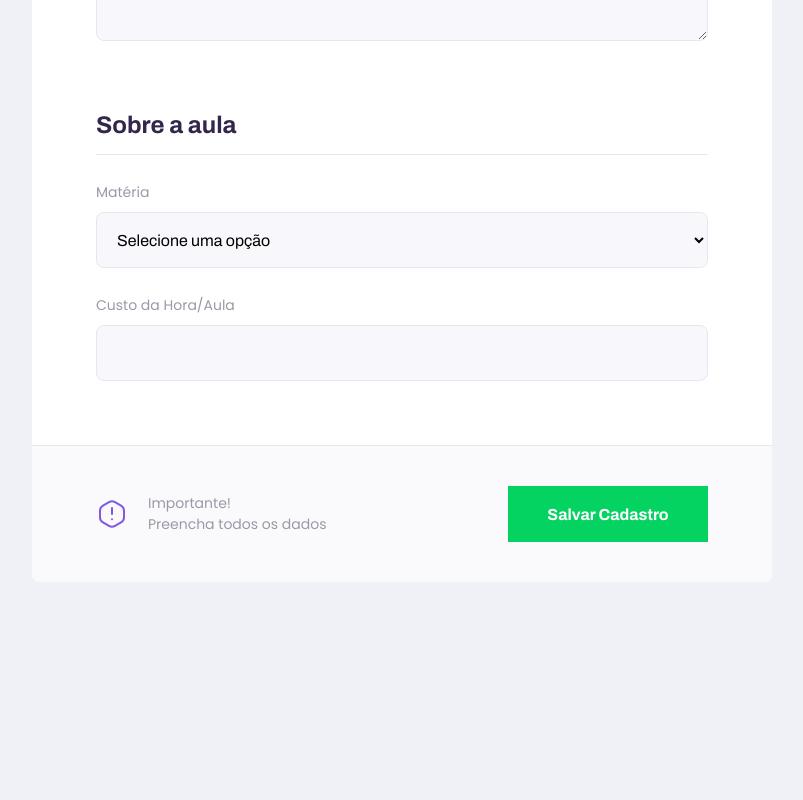
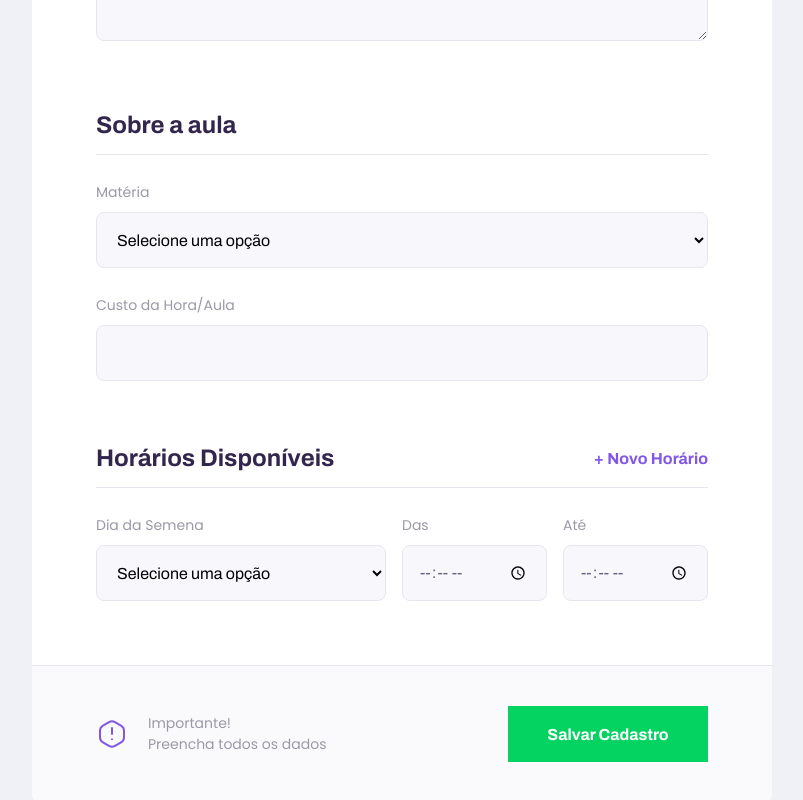
Before and after one commit to gustavohrgomes/Proffy, a React (Create React App) app in the folder web/: page /give-classes in a window 1280 px wide. Shown: the part 910-1710 px from the top of the page, without its empty margins (238-1041 px from the left). Before the commit the page ends 1492 px from the top, so only its background shows below. Built offline with nearby package versions, Linux system fonts and the light colour scheme.

Commit message:
Create form & hook for schedule items

```diff
--- a/web/src/pages/TeacherForm/index.tsx
+++ b/web/src/pages/TeacherForm/index.tsx
@@ -1,7 +1,7 @@
-import React from 'react'
+import React, { useState } from 'react'
+
 import PageHeader from '../../Components/PageHeader';
 import Input from '../../Components/Input';
-
 import warningIcon from '../../assets/images/icons/warning.svg';
 import Textarea from '../../Components/Textarea';
 import Select from '../../Components/Select';
@@ -9,6 +9,17 @@ import Select from '../../Components/Select';
 import './styles.css';
 
 function TeacherForm() {
+  const [scheduleItems, setScheduleItems] = useState([
+    { week_day: 0, from: '', to: '' }
+  ]);
+
+  function addNewScheduleItem() {
+    setScheduleItems([
+      ...scheduleItems,
+      { week_day: 0, from: '', to: '' }
+    ]);
+  }
+
   return (
     <div id="page-teacher-form" className="container">
       <PageHeader
@@ -45,6 +56,41 @@ function TeacherForm() {
         <Input name="cost" label="Custo da Hora/Aula"></Input>
       </fieldset>
 
+      <fieldset>
+        <legend>Horários Disponíveis
+          <button
+            type="button"
+            onClick={addNewScheduleItem}
+          >
+            + Novo Horário
+          </button>
+        </legend>
+
+        { scheduleItems.map(scheduleItem => {
+            return (
+              <div key={scheduleItem.week_day} className="schedule-item">
+                <Select
+                  name="week_day"
+                  label="Dia da Semena"
+                  options={[
+                    {value: '0', label: 'Domingo'},
+                    {value: '1', label: 'Segunda-Feira'},
+                    {value: '2', label: 'Terça-Feira'},
+                    {value: '3', label: 'Quarta-Feira'},
+                    {value: '4', label: 'Quinta-Feira'},
+                    {value: '5', label: 'Sexta-Feira'},
+                    {value: '6', label: 'Sábado'}
+                  ]}
+                />
+                <Input name="from" label="Das" type="time" />
+                <Input name="to" label="Até" type="time" />
+            </div>
+            );
+        }) }
+
+
+      </fieldset>
+
       <footer>
         <p>
           <img src={ warningIcon } alt="aviso importante"/>
--- a/web/src/pages/TeacherForm/styles.css
+++ b/web/src/pages/TeacherForm/styles.css
@@ -36,6 +36,19 @@
   width: 100%;
   padding-bottom: 1.6rem;
   border-bottom: 1px solid var(--color-line-in-white);
+}
+
+#page-teacher-form main fieldset legend button {
+  background: none;
+  border: 0;
+  color: var(--color-primary);
+  font: 700 1.6rem Archivo;
+  cursor: pointer;
+  transition: color 200ms
+}
+
+#page-teacher-form main fieldset legend button:hover {
+  color: var(--color-primary-dark);
 }
 
 #page-teacher-form main fieldset .input-block + .textarea-block,
@@ -108,6 +121,16 @@
 
   }
 
+  #page-teacher-form main .schedule-item {
+    display: grid;
+    grid-template-columns: 2fr 1fr 1fr;
+    gap: 1.6rem;
+  }
+
+  #page-teacher-form main .schedule-item .input-block {
+    margin-top: 0 !important;
+  }
+
   #page-teacher-form main footer p {
     justify-content: space-between;
   }
```
Lines whose indentation alone changed are shown as unchanged.
